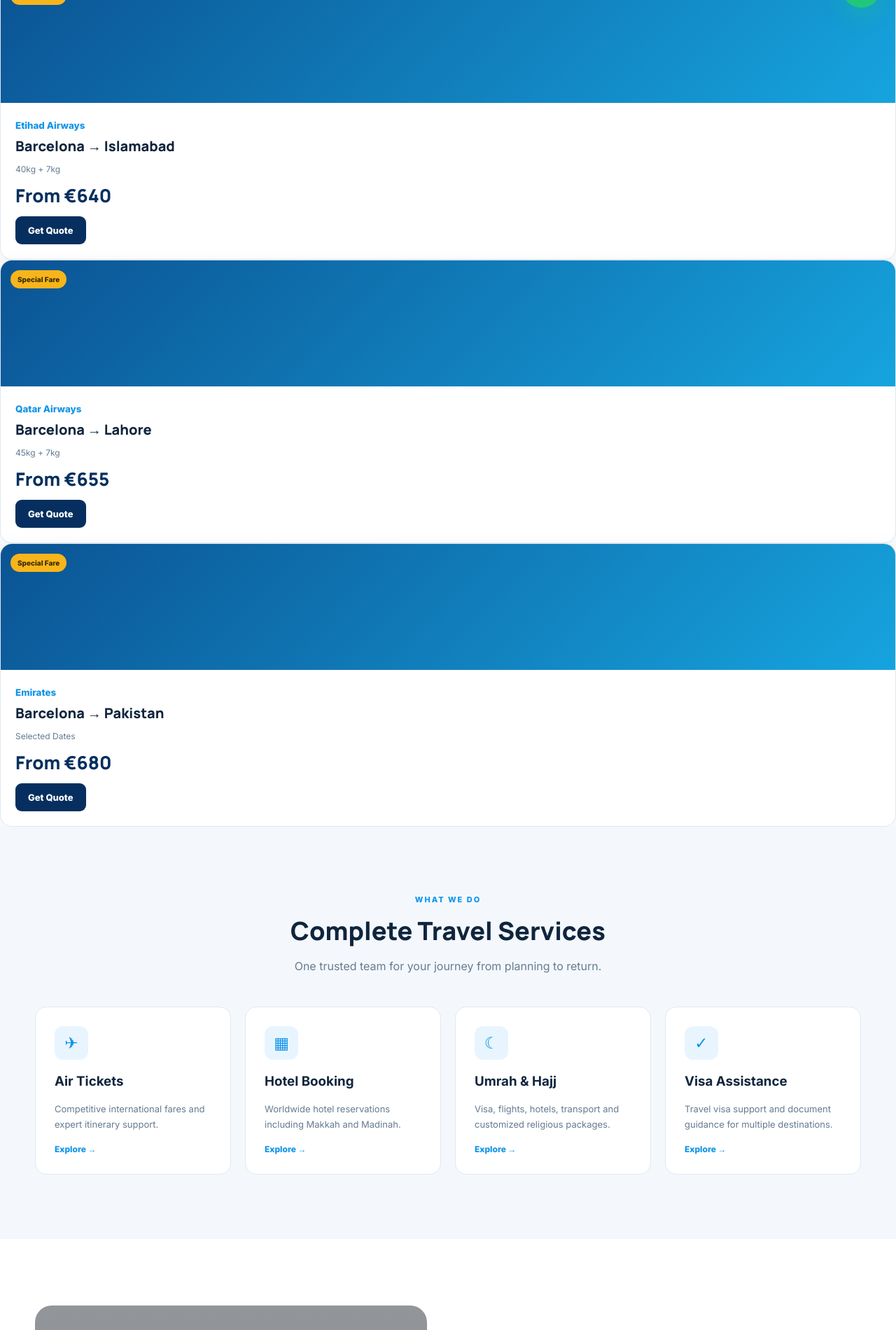
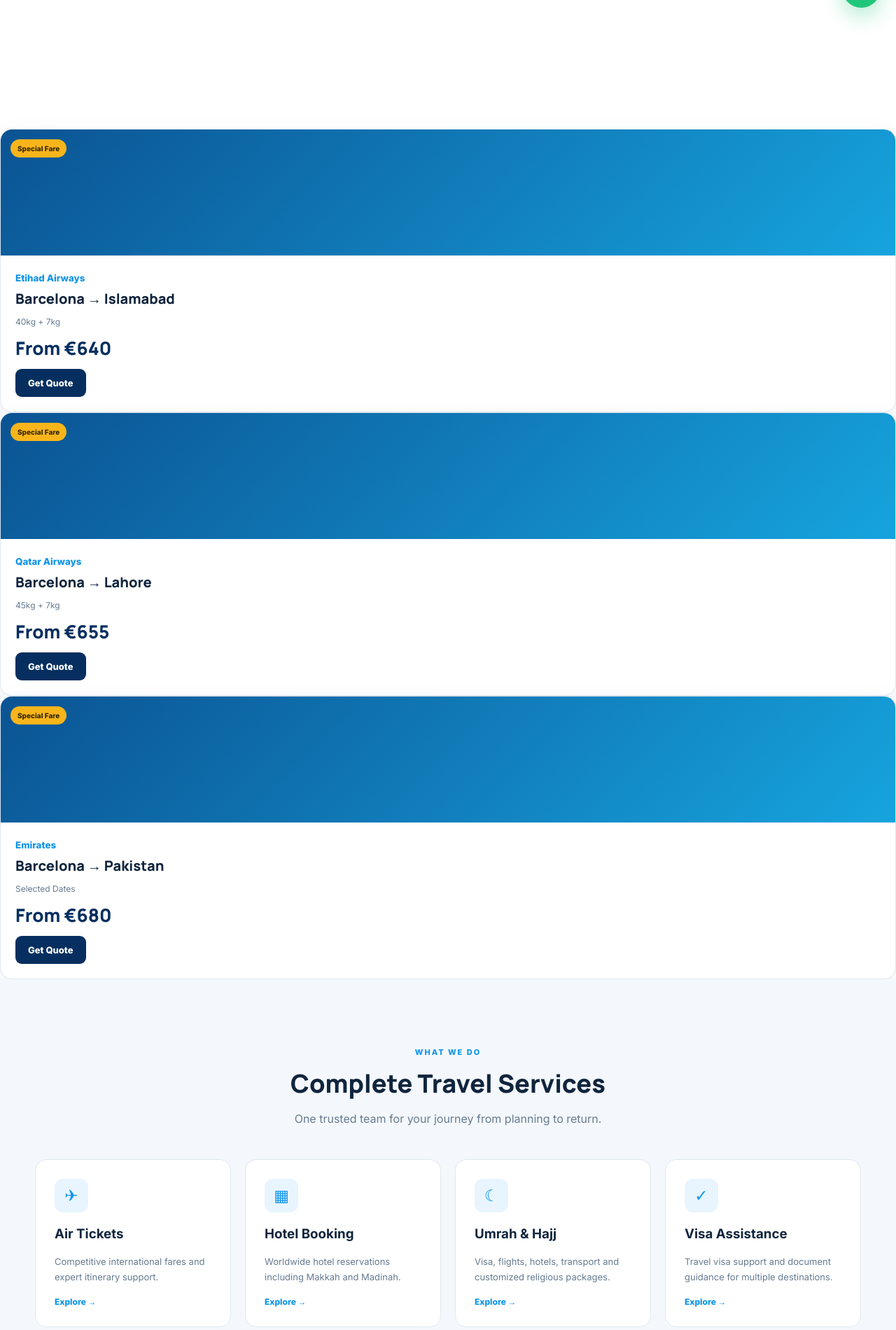
Before and after one commit to mustafahaidry/mustafa-travels, a PHP site: page / in a window 1280 px wide. Shown: the part 767-2667 px from the top of the page at 70% size. Run offline with PHP 8.4, Linux system fonts and the light colour scheme; data that the repository does not hold is empty; grey boxes are pictures that could not be loaded.

Commit message:
Update index.php

```diff
--- a/index.php
+++ b/index.php
@@ -17,13 +17,10 @@ site_header('Home');
   <div class="hero-dots"><button class="active"></button><button></button><button></button></div>
 </section>
 
-<section class="search-card-wrap">
+<section class="section">
     <div class="container">
         <div id="tpwl-search"></div>
-
-        <div style="margin-top:24px;">
-            <div id="tpwl-tickets"></div>
-        </div>
+        <div id="tpwl-tickets"></div>
     </div>
 </section>
 <?php if(!$featured): ?>
```
